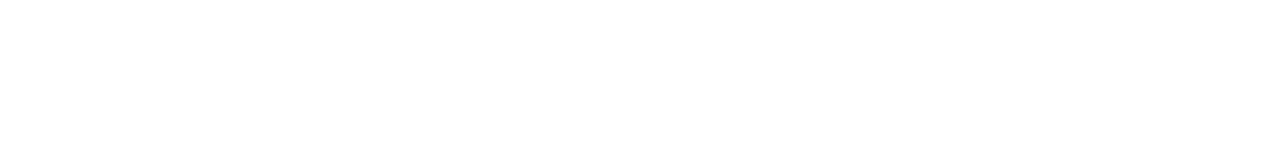
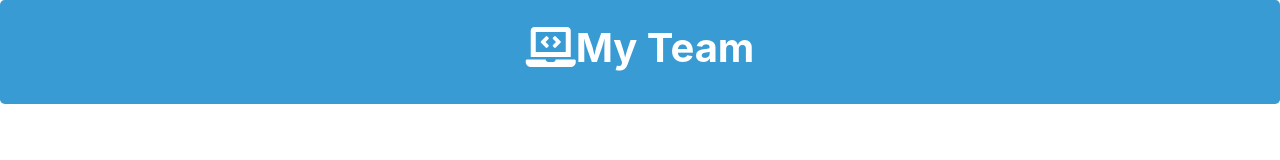
Before and after one commit to willyhuang18/Team-Profile-Generator, a plain HTML site: page dist/index.html in a window 1280 px wide. Drawn offline with nearby package versions, Linux system fonts and the light colour scheme; a web font is replaced by a local one.

Commit message:
adding the Header

```diff
--- a/dist/index.html
+++ b/dist/index.html
@@ -14,6 +14,9 @@
     <link rel="stylesheet" href="./styles.css"/>
 </head>
 <body>
+    <div class="jumbotron text-center p-4 container-fluid" style="background-color:#389bd4 ;color: #fff;">
+        <h1> <i class="fas fa-laptop-code"></i><strong>My Team</strong></h1>
+    </div>
 
 </body>
 </html>
```
